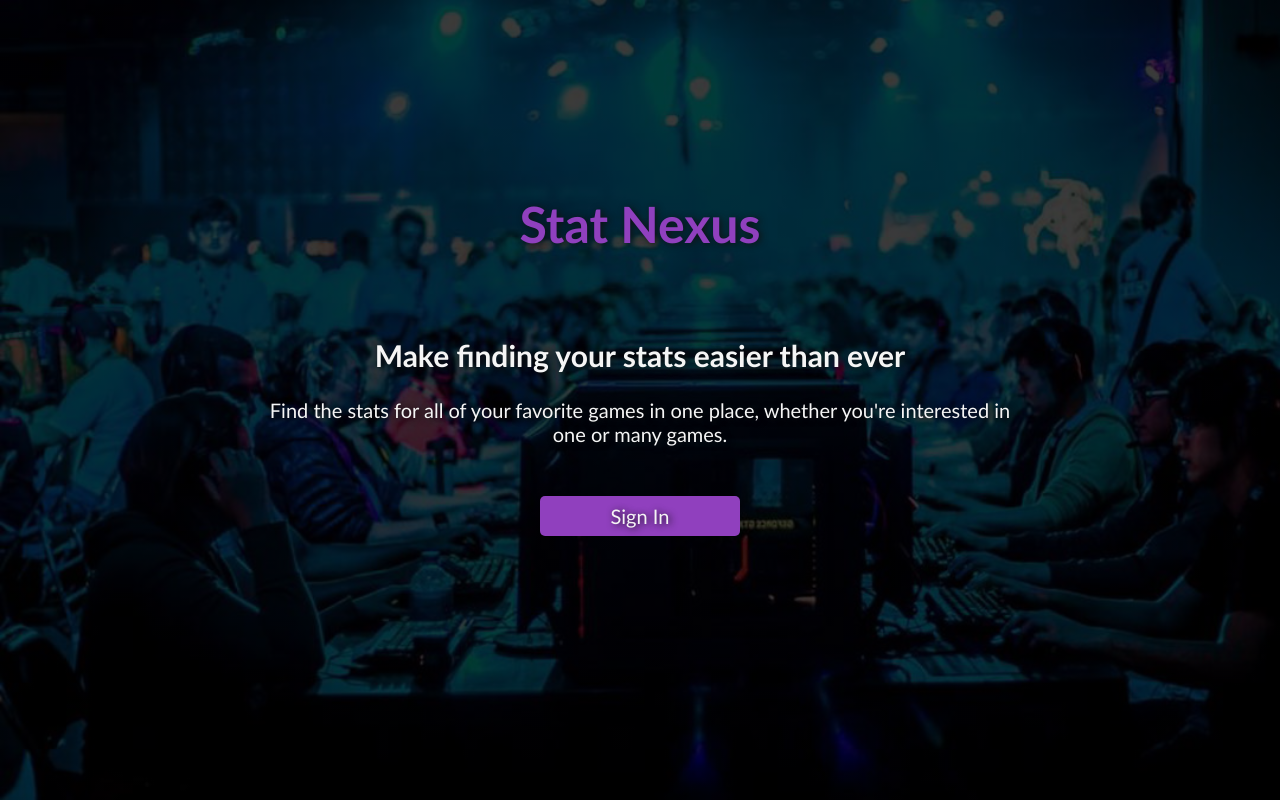
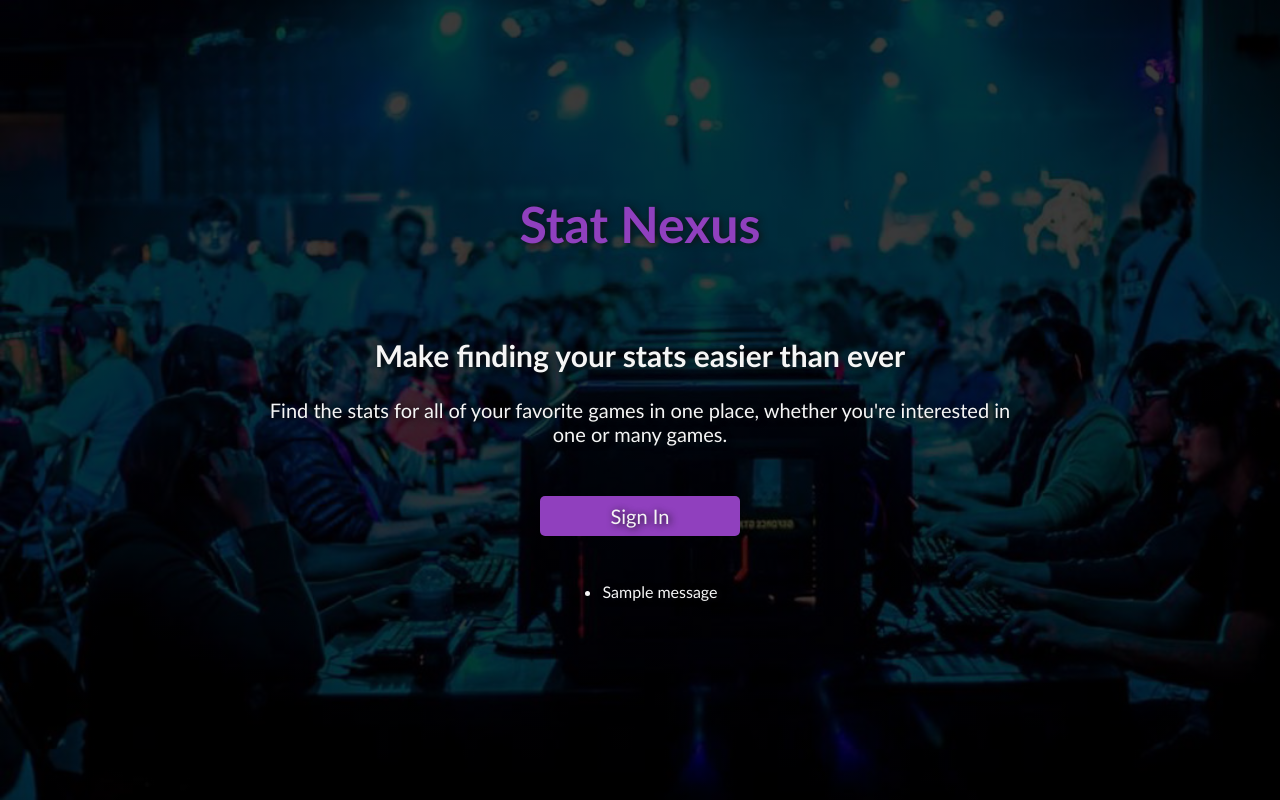
Before and after one commit to Optidox/StatNexus, a Flask app: page / in a window 1280 px wide. Run offline with Flask 2, Linux system fonts and the light colour scheme; tables that the repository leaves empty hold one stand-in row (values such as "Sample post"); one stand-in notice (Sample message) is shown.

Commit message:
moved flashed messages to right place

```diff
--- a/app/templates/index.html
+++ b/app/templates/index.html
@@ -178,6 +178,10 @@
             text-decoration:underline;
             color:rgb(238, 108, 108);
         }
+
+        #flashed {
+            color: #f5f5f5;
+        }
     </style>
 
     <script language="javascript">
@@ -229,6 +233,17 @@
             </p>
             <div id="loginButton" onclick="showLogin()">
                 Sign In
+            </div>
+            <div id=flashed>
+                {% with messages = get_flashed_messages() %}
+                {% if messages %}
+                <ul>
+                    {% for message in messages %}
+                    <li>{{ message }}</li>
+                    {% endfor %}
+                </ul>
+                {% endif %}
+            {% endwith %}
             </div>
         </div>
         <div class="loginRegWrapper">
@@ -294,6 +309,8 @@
             </div>
         </div>
         <div id="backgroundOverlay" onclick="hideLogin()"></div>
+
+
     </div>
 </body>
 </html>
```
Also changed, not shown: app/templates/base.html (+0 -9 lines).
